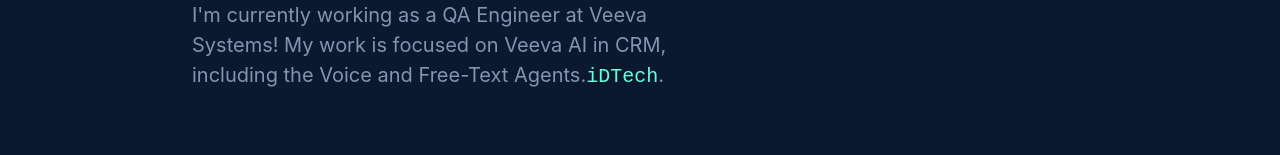
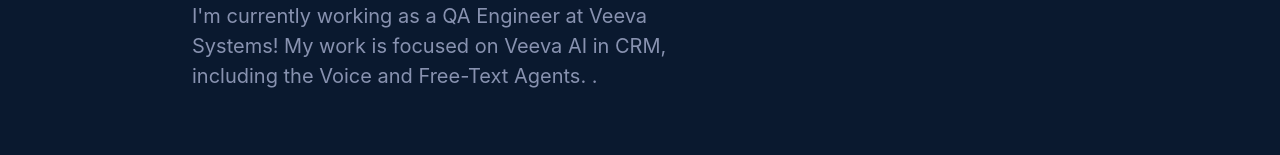
Before and after one commit to StevenGorlicki/StevenGorlicki.github.io, a React (Vite) app: page / in a window 1280 px wide. Shown: the part 399-554 px from the top of the page. Built offline with nearby package versions, Linux system fonts and the light colour scheme.

Commit message:
Removed iDTech Link

```diff
--- a/src/components/Hero.jsx
+++ b/src/components/Hero.jsx
@@ -167,13 +167,6 @@
       >
         I'm a new grad software engineer passionate about exploring emerging technologies and building solutions.
         I'm currently working as a QA Engineer at Veeva Systems! My work is focused on Veeva AI in CRM, including the Voice and Free-Text Agents.
-        <a
-          href="https://www.idtech.com/"
-          target="_blank"
-          rel="noopener noreferrer"
-        >
-          iDTech
-        </a>
         .<br />
 
       </motion.p>
```
